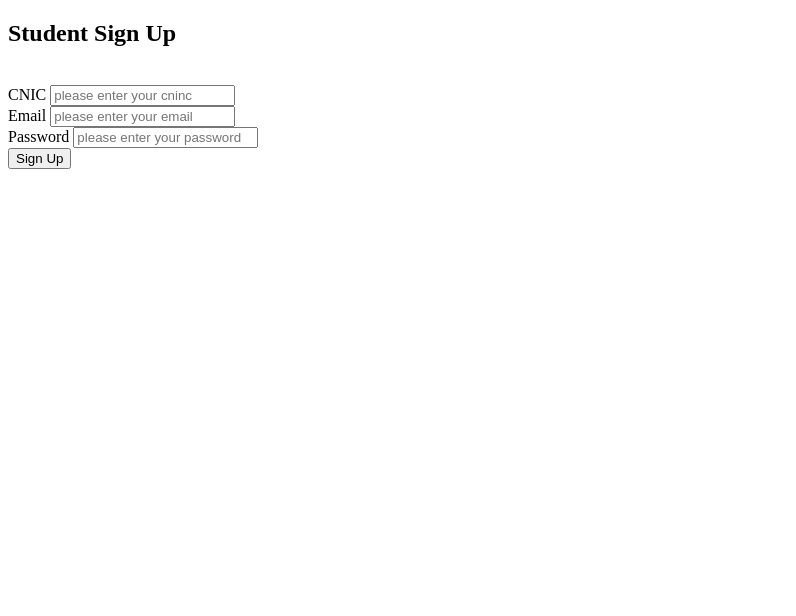
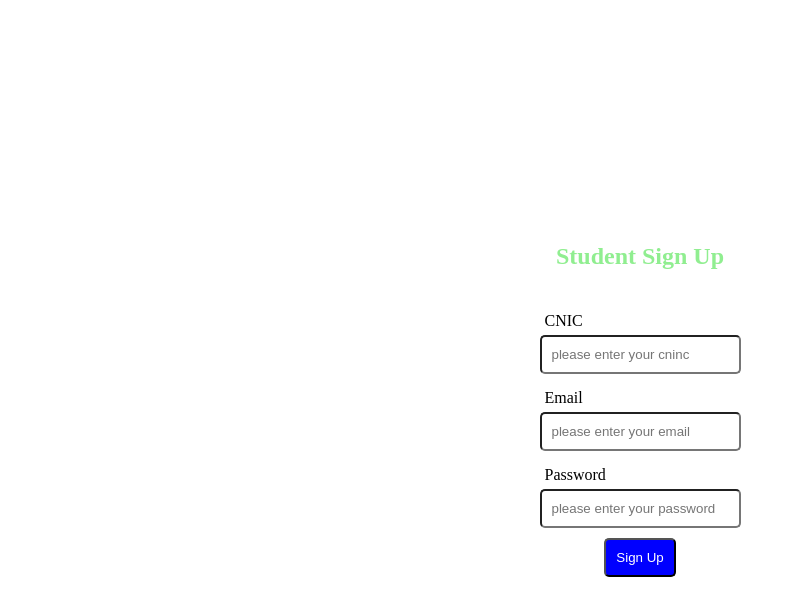
Before and after one commit to mohsin324/signUpPage, a plain HTML site: page index.html in a window 1280 px wide. Shown: the whole page, without its empty margins (0-796 px from the left). Drawn offline with Linux system fonts and the light colour scheme.

Commit message:
updating index.html and added style.css

```diff
--- a/index.html
+++ b/index.html
@@ -4,6 +4,7 @@
     <meta charset="UTF-8">
     <meta http-equiv="X-UA-Compatible" content="IE=edge">
     <meta name="viewport" content="width=device-width, initial-scale=1.0">
+    <link rel="stylesheet" href="./style.css" />
     <title>SignUpPage</title>
 </head>
 <body>
@@ -19,7 +20,7 @@
     </div>
     <div class="password">
         <label for="password">Password</label>
-        <input type="password" name="password" placeholder="please enter your password" />
+        <input type="password" name="password" id="password" placeholder="please enter your password" />
     </div>
     <div class="btn">
         <button>Sign Up</button>
--- /dev/null
+++ b/style.css
@@ -0,0 +1,32 @@
+body{
+    display: flex;
+    justify-content: center;
+    align-items: center;
+    flex-direction: column;
+    height: 100vh;
+    margin: 0;
+    padding: 0;
+}
+h2{
+    color: lightgreen;
+    text-align: center;
+}
+.cnic, .password, .email{
+    display: flex;
+    flex-direction: column;
+    margin-bottom: 10px;
+}
+.cnic > label, .password > label, .email > label{
+    padding: 5px;
+}
+.cnic > input, .password > input, .email > input{
+    padding: 10px;
+    border-radius: 5px;
+}
+.btn > button{
+    background-color: blue;
+    color: white;
+    border-radius: 5px;
+    padding: 10px;
+    width: 100%;
+}
```
